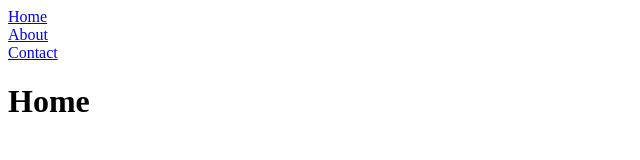
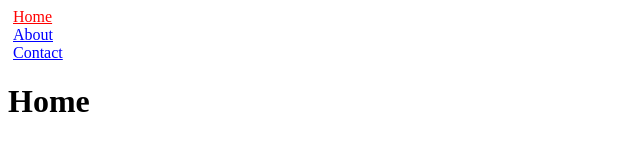
Before and after one commit to httpJunkie/create-react-app-with-routing, a React (Create React App) app: page / in a window 1280 px wide. Shown: the top 160 px of the page, without its empty margins (0-640 px from the left). Built offline with nearby package versions, Linux system fonts and the light colour scheme.

Commit message:
comments and isActive code explanation

```diff
--- a/src/App.css
+++ b/src/App.css
@@ -0,0 +1,12 @@
+a {
+  /* color: powderblue; */
+  margin: 5px;
+}
+
+a, a:visited {
+  color: blue;
+}
+
+a.active {
+  color: red;
+}
--- a/src/App.js
+++ b/src/App.js
@@ -1,16 +1,25 @@
 import React from 'react';
 import { BrowserRouter as Router, Route, NavLink } from 'react-router-dom';
+import './App.css';
+
+const isActiveFunc = (match, location) => {
+  // console.log(match, location);
+  return match;
+}
 
 // stateless function components
-
 const Home = () => <h1>Home</h1>
 
 const Links = () => (
   <nav>
-    <NavLink to="/">Home</NavLink><br/>
-    <NavLink to="/about">About</NavLink><br/>
+    <NavLink exact activeClassName="active" to="/">Home</NavLink><br/>
     {/* replacing the NavLink says: when someone clicks me, my route will replace the current route on the history stack */}
-    <NavLink replace to="/contact">Contact</NavLink>
+    <NavLink replace activeStyle={{color: 'green'}} to="/about">About</NavLink><br/>
+    {/*
+      we can determine if the activeClassName class is applied with the use of a function as below
+      *note `isActive()` function takes the args: match and location
+    */}
+    <NavLink isActive={isActiveFunc} activeClassName="active" to="/contact">Contact</NavLink>
   </nav>
 )
 
```
